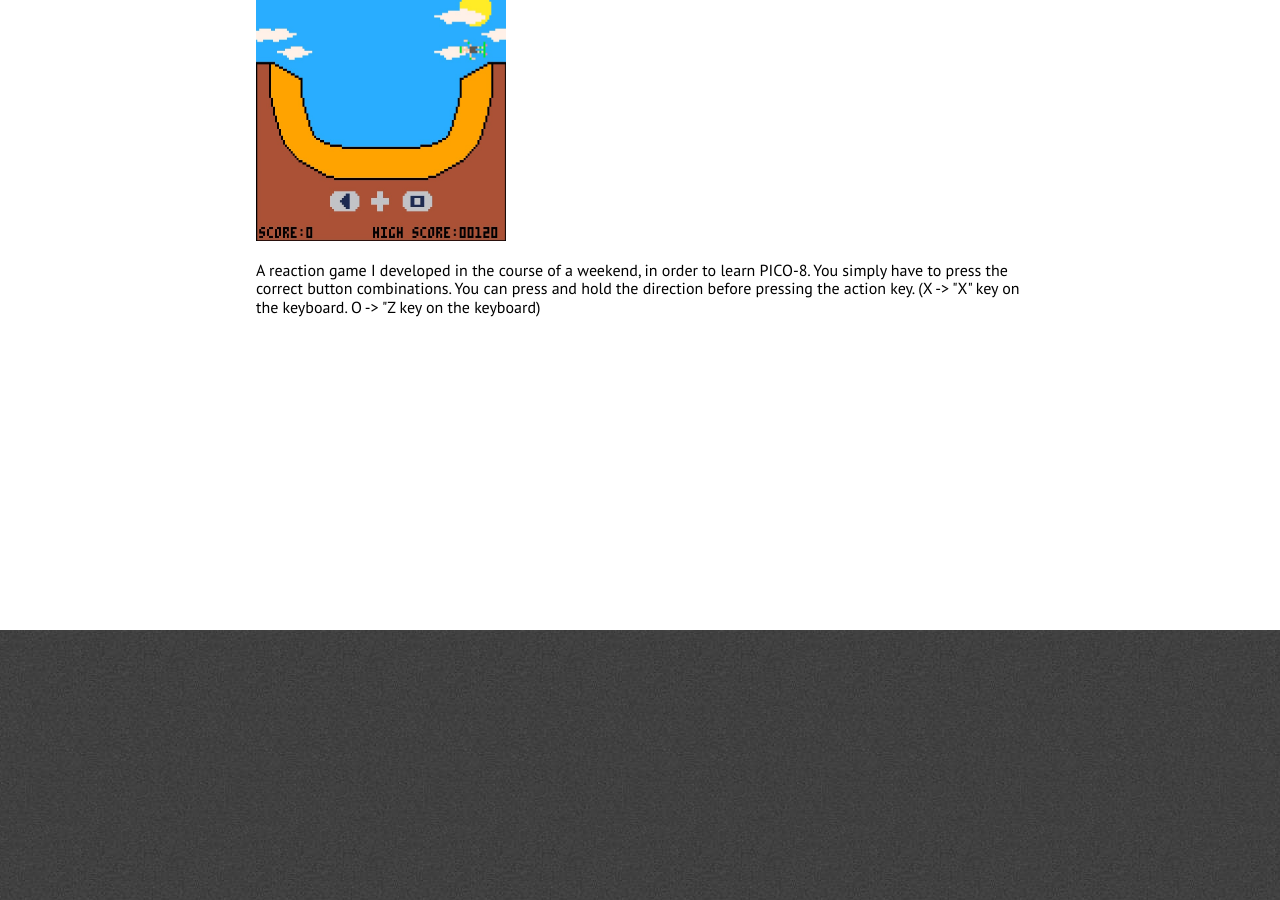
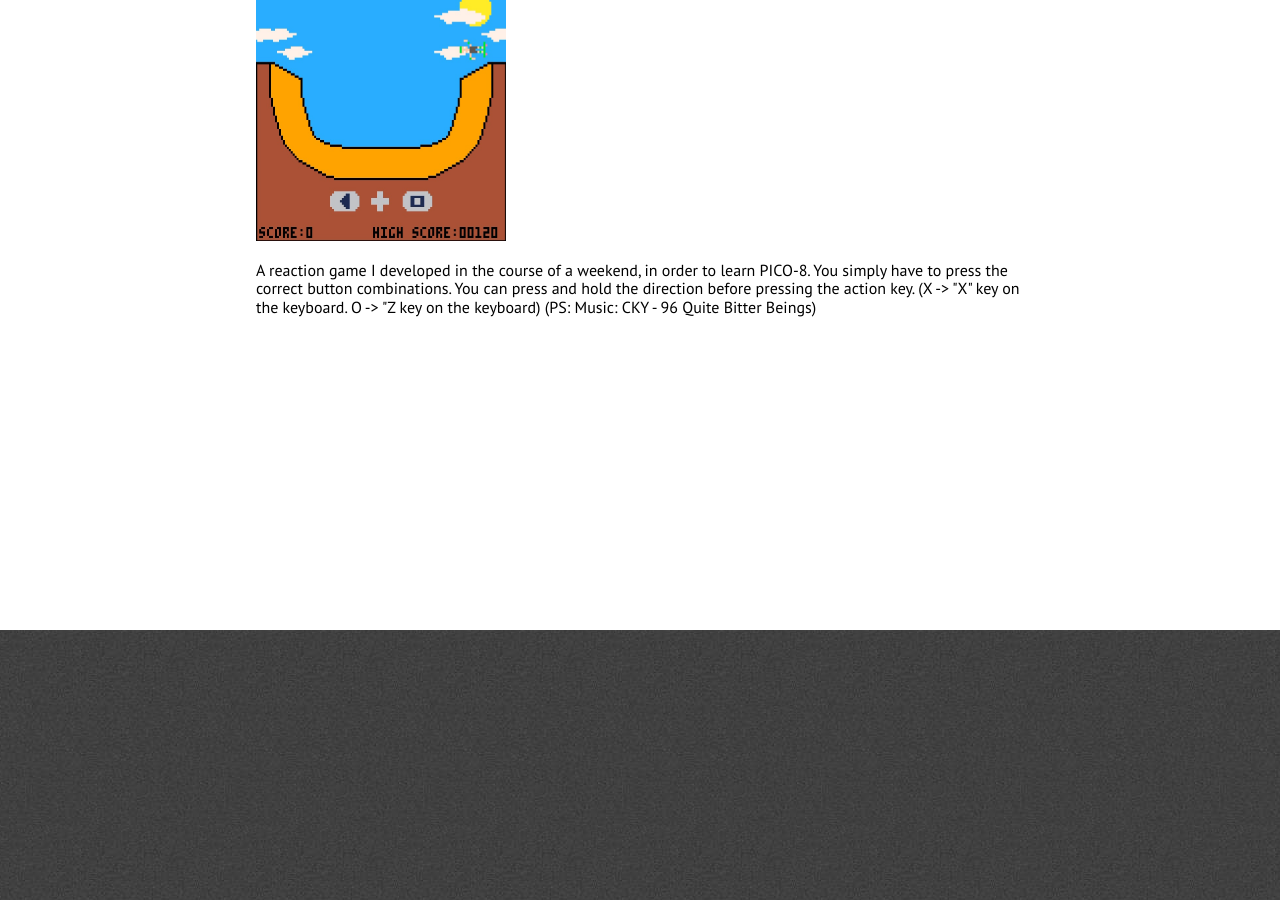
Before and after one commit to mkoseoglu091/mkoseoglu091.github.io, a Jekyll site: the page built from index.html, in a window 1280 px wide and 900 px high, scrolled down 3330 px. Built offline with Jekyll 4.4.1, drawn with Linux system fonts in a browser that asks for light colours; nearby versions of some CDN libraries.

Commit message:
Update projects.html

```diff
--- a/_includes/projects.html
+++ b/_includes/projects.html
@@ -5,7 +5,7 @@
                 <h2>Half Pipe</h2>
                 <a href="halfpipe.html">
                     <img alt="Half Pipe" src="../assets/images/halfpipe screenshot.jpg" width="250" height="250" float="left"></a>
-                <p float="right">A reaction game I developed in the course of a weekend, in order to learn PICO-8. You simply have to press the correct button combinations. You can press and hold the direction before pressing the action key. (X -> "X" key on the keyboard. O -> "Z key on the keyboard)</p>
+                <p float="right">A reaction game I developed in the course of a weekend, in order to learn PICO-8. You simply have to press the correct button combinations. You can press and hold the direction before pressing the action key. (X -> "X" key on the keyboard. O -> "Z key on the keyboard) (PS: Music: CKY - 96 Quite Bitter Beings)</p>
 
 
 
```
